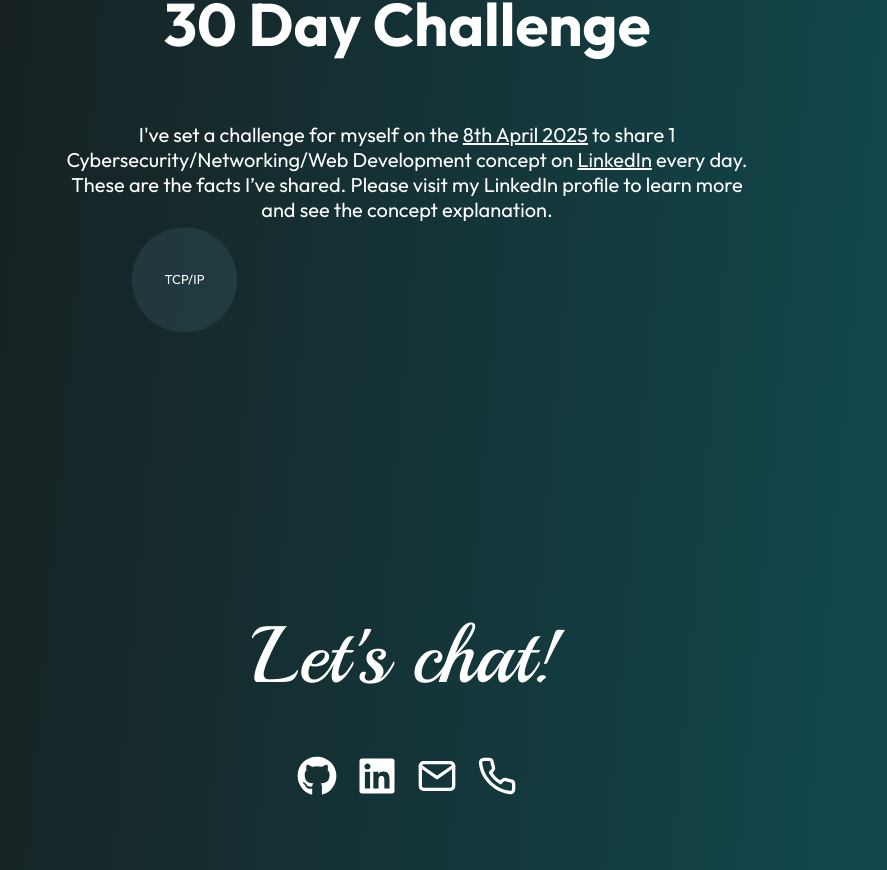
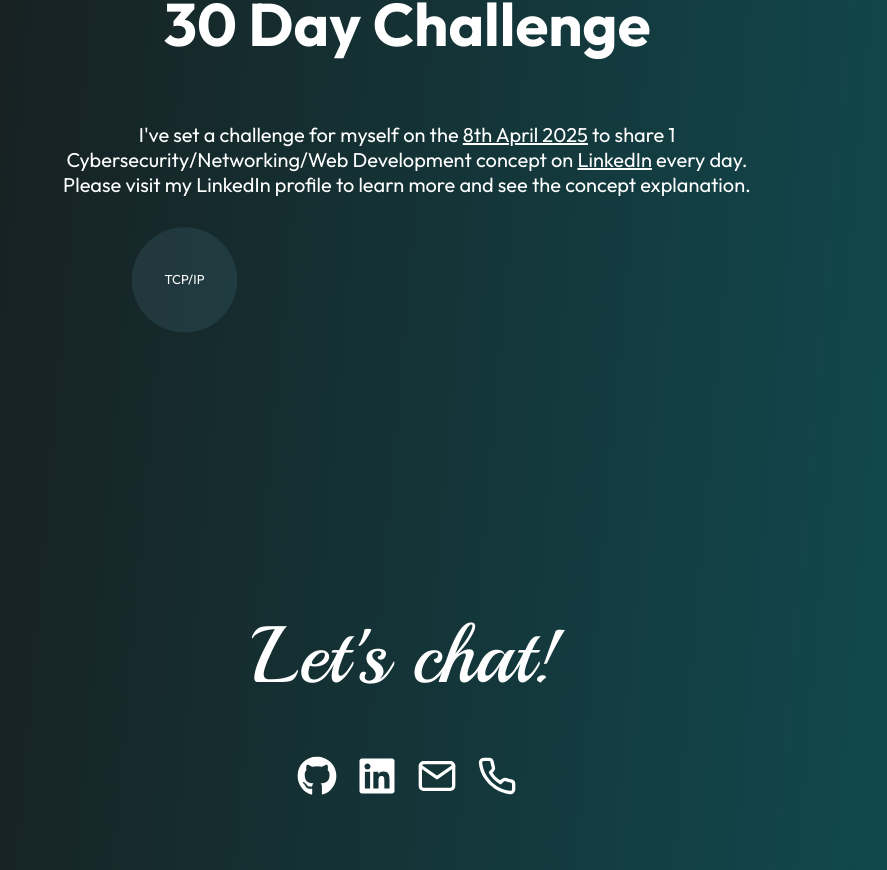
Before and after one commit to danamar2000/web-portfolio, a React (Vite) app: page / in a window 1280 px wide. Shown: the part 3618-4488 px from the top of the page, without its empty margins (233-1120 px from the left). Built offline with nearby package versions, Linux system fonts and the light colour scheme.

Commit message:
Fixed Challenge paragraph

```diff
--- a/src/components/Challenge/Challenge.jsx
+++ b/src/components/Challenge/Challenge.jsx
@@ -155,7 +155,7 @@ const Challenge = ({ currentDay = 1 }) => {
             <a href="https://www.linkedin.com/in/dan-amar-8b0806234">
               LinkedIn
             </a>{" "}
-            every day. These are the facts I’ve shared. Please visit my LinkedIn
+            every day. Please visit my LinkedIn
             profile to learn more and see the concept explanation.
           </p>
         </div>
```
